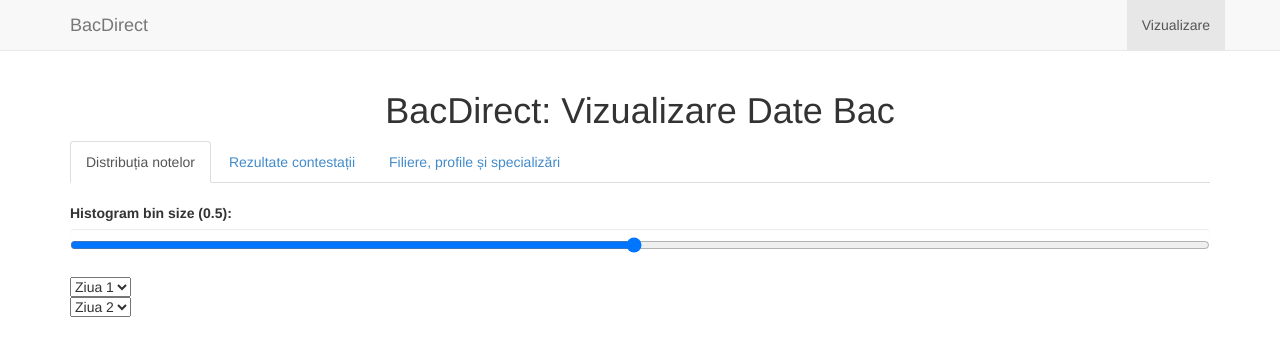
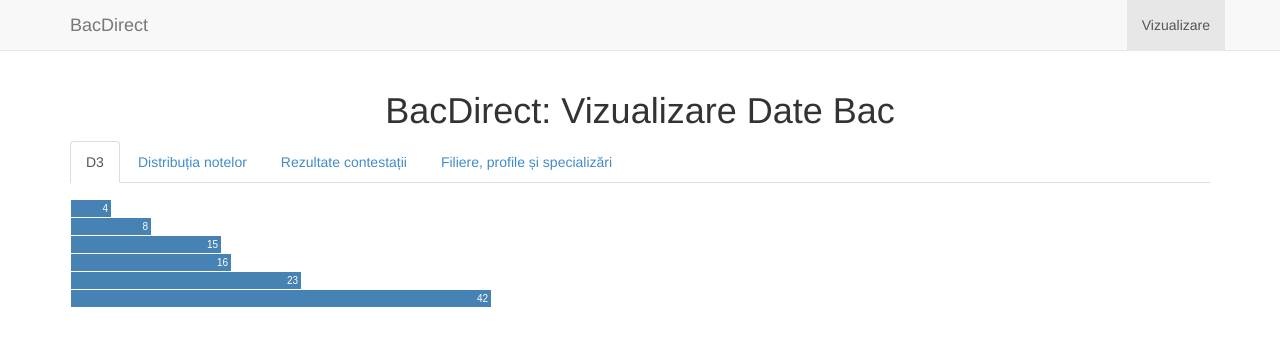
Before and after one commit to AndreiBarsan/BacDirect, a Flask app: page /app in a window 1280 px wide. Shown: the top 356 px of the page. Run offline with Flask 2, Linux system fonts and the light colour scheme; data that the repository does not hold is empty; some libraries are stand-ins or nearby versions.

Commit message:
Testing some d3 visualizations

```diff
--- a/python/static/css/index.css
+++ b/python/static/css/index.css
@@ -21,80 +21,15 @@
   /* color: #aaa; */
 }
 
-body {
-
+.chart div {
+  font: 10px sans-serif;
+  background-color: steelblue;
+  text-align: right;
+  padding: 3px;
+  margin: 1px;
+  color: white;
 }
 
-.col-centered{
-  float: none;
-  margin: 0 auto;
+.tab-pane .row {
+  padding-top: 16px;
 }
-
-#logo {
-  z-index:1031;
-  position: fixed;
-  left: 20%;
-  top: 0px;
-  width:80px;
-  height:80px;
-  margin-left:-40px;
-  cursor: pointer;
-  cursor: hand;
-}
-
-.gradientBackground {
-  background: #eeeeee;
-  background: -moz-linear-gradient(top,  #eeeeee 0%, #cccccc 100%);
-  background: -webkit-gradient(linear, left top, left bottom, color-stop(0%,#eeeeee), color-stop(100%,#cccccc));
-  background: -webkit-linear-gradient(top,  #eeeeee 0%,#cccccc 100%);
-  background: -o-linear-gradient(top,  #eeeeee 0%,#cccccc 100%);
-  background: -ms-linear-gradient(top,  #eeeeee 0%,#cccccc 100%);
-  background: linear-gradient(to bottom,  #eeeeee 0%,#cccccc 100%);
-  filter: progid:DXImageTransform.Microsoft.gradient( startColorstr='#eeeeee', endColorstr='#cccccc',GradientType=0 );
-}
-
-.btn-gold {
-  color: #ffffff;
-  background-color: #FFD65E;
-  border-color: #FFD65E;
-}
-.btn-gold:hover,
-.btn-gold:focus,
-.btn-gold:active,
-.btn-gold.active,
-.open .dropdown-toggle.btn-gold {
-  color: #ffffff;
-  background-color: #FFCD36;
-  border-color: #FFD65E;
-}
-.btn-gold:active,
-.btn-gold.active,
-.open .dropdown-toggle.btn-gold {
-  background-image: none;
-}
-.btn-gold.disabled,
-.btn-gold[disabled],
-fieldset[disabled] .btn-gold,
-.btn-gold.disabled:hover,
-.btn-gold[disabled]:hover,
-fieldset[disabled] .btn-gold:hover,
-.btn-gold.disabled:focus,
-.btn-gold[disabled]:focus,
-fieldset[disabled] .btn-gold:focus,
-.btn-gold.disabled:active,
-.btn-gold[disabled]:active,
-fieldset[disabled] .btn-gold:active,
-.btn-gold.disabled.active,
-.btn-gold[disabled].active,
-fieldset[disabled] .btn-gold.active {
-  background-color: #FFD65E;
-  border-color: #FFD65E;
-}
-.btn-gold .badge {
-  color: #FFD65E;
-  background-color: #ffffff;
-}
-.btn-gold .badge {
-  color: #F3D883;
-  background-color: #FFFFFF;
-}
--- a/python/static/js/index.js
+++ b/python/static/js/index.js
@@ -54,6 +54,19 @@ function renderVenn() {
 
 }
 
+function d3tut() {
+  var data = [4, 8, 15, 16, 23, 42];
+  var scale = d3.scale.linear()
+    .domain([0, d3.max(data)])
+    .range([0, 420]);
+
+  d3.select(".chart")
+  .selectAll("div")
+    .data(data)
+  .enter().append("div")
+    .style("width", function(d) { return scale(d) + "px"; })
+    .text(function(d) { return d; });
+}
 
 $(function(){
   $('#mainTabs a').click(function(e) {
@@ -62,6 +75,8 @@ $(function(){
   })
 
   renderVenn()
+
+  d3tut()
 
   var binSize = 0.5
 
--- a/python/templates/index.html
+++ b/python/templates/index.html
@@ -76,7 +76,8 @@
                 <div role="tabpanel">
                 <!-- Nav tabs -->
                 <ul class="nav nav-tabs" role="tablist" id="mainTabs">
-                <li role="presentation" class="active"><a href="#grades" aria-controls="grades" role="tab" data-toggle="tab">Distribuția notelor</a></li>
+                <li role="presentation" class="active"><a href="#d3" aria-controls="d3" role="tab" data-toggle="tab">D3</a></li>
+                <li role="presentation"><a href="#grades" aria-controls="grades" role="tab" data-toggle="tab">Distribuția notelor</a></li>
                 <li role="presentation"><a href="#contested" aria-controls="contested" role="tab" data-toggle="tab">Rezultate contestații</a></li>
                 <li role="presentation"><a href="#branches" aria-controls="branches" role="tab" data-toggle="tab">Filiere, profile și specializări</a></li>
                 </ul>
@@ -87,7 +88,12 @@
 
         <!-- Tab panes -->
         <div class="tab-content">
-            <div role="tabpanel" class="tab-pane active" id="grades">
+            <div role="tabpanel" class="tab-pane active" id="d3">
+                <div class="row"><div class="col-lg-12">
+                    <div class="chart"></div>
+                </div></div>
+            </div>
+            <div role="tabpanel" class="tab-pane" id="grades">
                 <br/>
                 <div class="row"><div class="col-lg-12">
                 <form role="form">
```
Also changed, not shown: python/static/css/style.css (+0 -17 lines).
